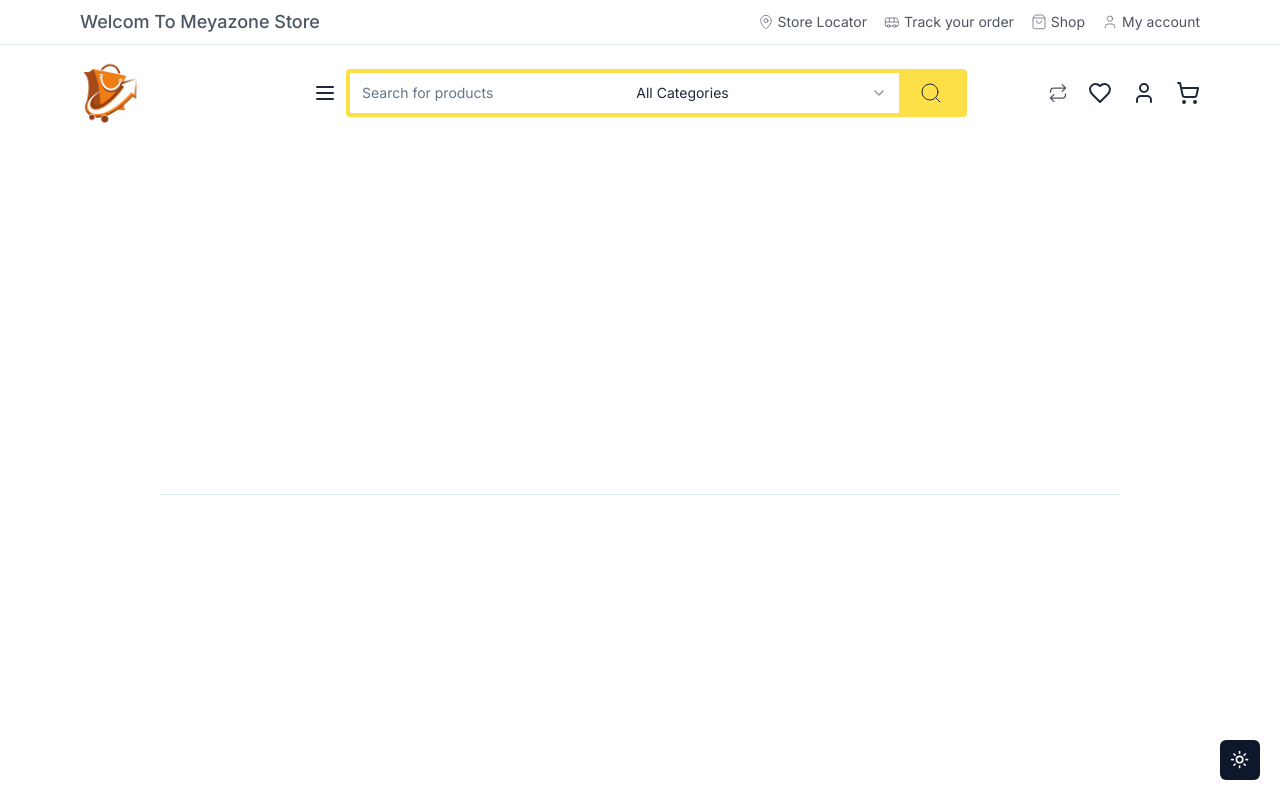
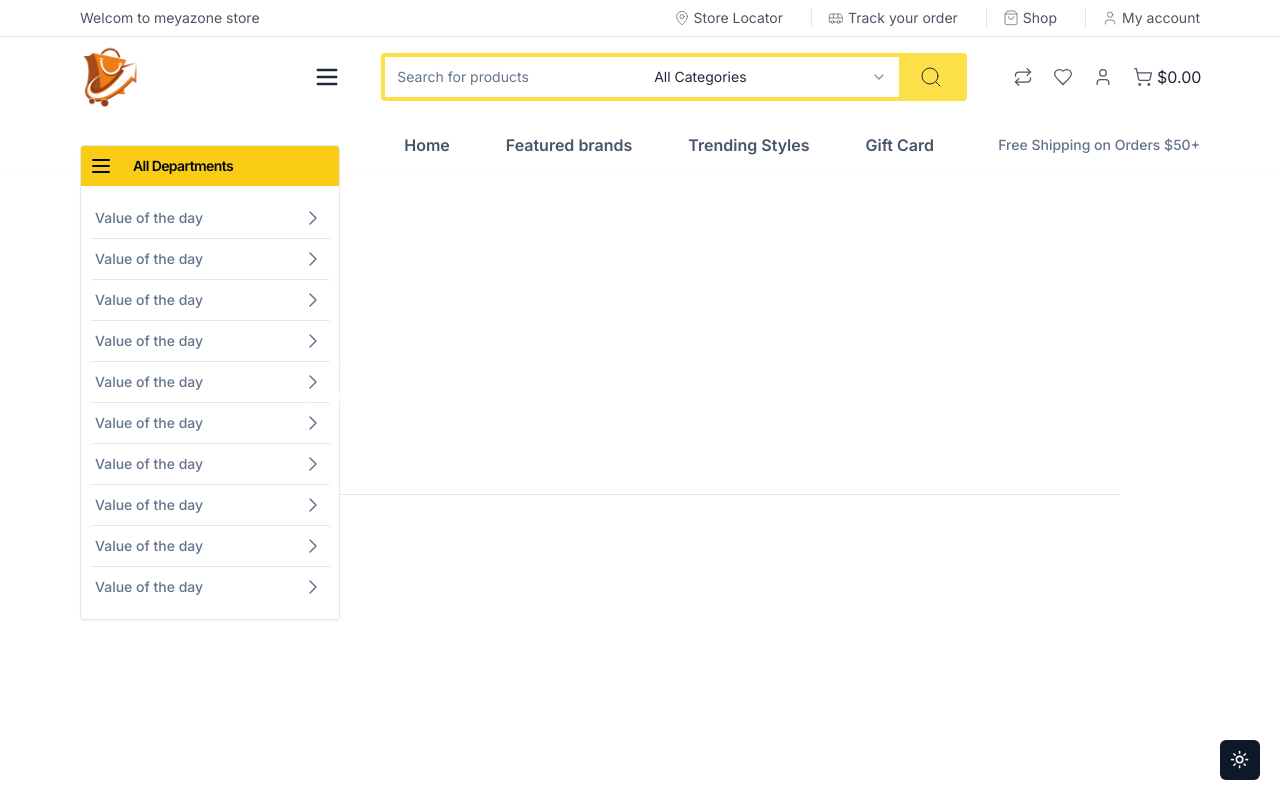
Before and after one commit to Mel-Turham/Meyazone, a Next.js app: page /contact in a window 1280 px wide. Built offline with nearby package versions, Linux system fonts and the light colour scheme.

Commit message:
feat(ui):nav bar component add

```diff
--- a/components/Navbar.tsx
+++ b/components/Navbar.tsx
@@ -4,6 +4,7 @@ import { Input } from '@/components/ui/input';
 import { Separator } from '@/components/ui/separator';
 import {
 	Bus,
+	ChevronRight,
 	Heart,
 	MapPin,
 	Menu,
@@ -32,39 +33,38 @@ import {
 	TooltipProvider,
 	TooltipTrigger,
 } from '@/components/ui/tooltip';
+import { Card, CardHeader, CardTitle, CardContent } from '@/components/ui/card';
 
 const Navbar = () => {
 	const { theme } = useTheme();
 	return (
-		<header className='w-full  fixed top-0  bg-white text-slate-800 dark:bg-slate-900 dark:text-white flex flex-col  h-18 '>
-			<div className='container flex items-center h-1/2 justify-between py-2'>
-				<span className='text-gray-600 text-lg capitalize font-medium'>
+		<header className='w-full  fixed top-0  bg-white text-slate-800 dark:bg-slate-950 dark:text-white flex flex-col shadow-sm shadow-slate-50 dark:shadow-gray-50'>
+			<div className='container flex items-center  justify-between py-2'>
+				<span className='text-gray-600 text-sm dark:text-gray-100  font-normal'>
 					Welcom to meyazone store
 				</span>
-				<div className='flex items-center space-x-2'>
-					<div className='flex items-center justify-center text-gray-600 text-sm gap-1 cursor-pointer '>
+				<div className='flex items-center space-x-3 divide-x'>
+					<div className='flex items-center justify-center text-gray-600 text-sm gap-1 cursor-pointer  dark:text-gray-100 pe-4'>
 						<MapPin className='w-4 h-4' strokeWidth={1} />
 						<span>Store Locator</span>
 					</div>
-					<Separator orientation='vertical' />
-					<div className='flex items-center text-gray-600 text-sm gap-1 justify-center  '>
+
+					<div className='flex items-center text-gray-600 text-sm gap-1 justify-center  dark:text-gray-100 px-4'>
 						<Bus className='w-4 h-4' strokeWidth={1} />
 						<span>Track your order</span>
 					</div>
-					<Separator orientation='vertical' />
-					<div className='flex items-center text-gray-600 text-sm gap-1 '>
+					<div className='flex items-center text-gray-600 text-sm gap-1 dark:text-gray-100 px-4'>
 						<ShoppingBag className='w-4 h-4' strokeWidth={1} />
 						<span>Shop</span>
 					</div>
-					<Separator orientation='vertical' />
-					<div className='flex items-center text-gray-600 text-sm gap-1 '>
+					<div className='flex items-center text-gray-600 text-sm gap-1 dark:text-gray-100 ps-4'>
 						<User className='w-4 h-4' strokeWidth={1} />
 						<span>My account</span>
 					</div>
 				</div>
 			</div>
 			<Separator />
-			<nav className='container flex items-center justify-between  py-4'>
+			<div className='container flex items-center justify-between  py-2 '>
 				<Link href='/' className='w-2/12'>
 					<Image
 						src={theme === 'light' ? '/logo-dark.png' : '/logo-white.png'}
@@ -77,8 +77,8 @@ const Navbar = () => {
 				</Link>
 
 				<div className='w-7/12 flex items-center gap-2 justify-between'>
-					<div>
-						<Menu />
+					<div className='mr-8 flex items-center justify-center'>
+						<Menu className='w-7 h-7 cursor-pointer' />
 					</div>
 					<form className='flex items-center w-[95%]  py-1 bg-yellow-300 ps-1 pe-6 rounded-sm'>
 						<Input
@@ -120,43 +120,175 @@ const Navbar = () => {
 						</button>
 					</form>
 				</div>
-				<div className='w-2/12 flex items-center justify-end gap-5'>
+				<div className='w-2/12 flex items-center between gap-5'>
 					<TooltipProvider>
 						<Tooltip>
 							<TooltipTrigger>
-								<Repeat strokeWidth={1.5} className='text-gray-600 w-5 h-5' />
+								<Repeat
+									strokeWidth={1.5}
+									className='text-gray-600 w-5 h-5 dark:text-gray-100'
+								/>
 							</TooltipTrigger>
-							<TooltipContent>
+							<TooltipContent side='bottom'>
 								<p>Compare</p>
 							</TooltipContent>
 						</Tooltip>
 						<Tooltip>
 							<TooltipTrigger>
-								<Heart />
+								<Heart
+									strokeWidth={1.5}
+									className='text-gray-600 w-5 h-5 dark:text-gray-100'
+								/>
 							</TooltipTrigger>
-							<TooltipContent>
+							<TooltipContent side='bottom'>
 								<p>Wishlist</p>
 							</TooltipContent>
 						</Tooltip>
 						<Tooltip>
 							<TooltipTrigger>
-								<User />
+								<User
+									strokeWidth={1.5}
+									className='text-gray-600 w-5 h-5 dark:text-gray-100'
+								/>
 							</TooltipTrigger>
-							<TooltipContent>
+							<TooltipContent side='bottom'>
 								<p>My Account</p>
 							</TooltipContent>
 						</Tooltip>
 						<Tooltip>
-							<TooltipTrigger>
-								<ShoppingCart />
+							<TooltipTrigger className='relative flex items-center gap-5'>
+								<ShoppingCart
+									strokeWidth={1.5}
+									className='text-gray-600 w-5 h-5 dark:text-gray-100'
+								/>
+								<span className='absolute -right-12'>$0.00</span>
 							</TooltipTrigger>
-							<TooltipContent>
+							<TooltipContent side='bottom'>
 								<p>Cart</p>
 							</TooltipContent>
 						</Tooltip>
 					</TooltipProvider>
 				</div>
-			</nav>
+			</div>
+
+			<div className='container flex items-center justify-between h-14 relative '>
+				<Card className='w-[260px] rounded-sm absolute top-7  left-20 overflow-hidden'>
+					<CardHeader className='bg-yellow-400 p-2'>
+						<CardTitle className='flex items-center'>
+							<div>
+								<Menu className='w-6 h-6' />
+							</div>
+							<span className='text-sm ml-5 font-semibold'>
+								All Departments
+							</span>
+						</CardTitle>
+					</CardHeader>
+					<CardContent className='divide-y spacey-1 py-3 px-2 rounded-none'>
+						<div className='flex items-center justify-between cursor-pointer hover:bg-blue-100 transition-all duration-300 ease-in-out py-2 px-1.5 rounded '>
+							<p className='text-muted-foreground text-sm font-medium'>
+								Value of the day
+							</p>
+							<ChevronRight
+								className='w-6 h-6 text-muted-foreground  '
+								strokeWidth={1.5}
+							/>
+						</div>
+						<div className='flex items-center justify-between cursor-pointer hover:bg-blue-100 transition-all duration-300 ease-in-out py-2 px-1.5 rounded '>
+							<p className='text-muted-foreground text-sm font-medium'>
+								Value of the day
+							</p>
+							<ChevronRight
+								className='w-6 h-6 text-muted-foreground  '
+								strokeWidth={1.5}
+							/>
+						</div>
+						<div className='flex items-center justify-between cursor-pointer hover:bg-blue-100 transition-all duration-300 ease-in-out py-2 px-1.5 rounded '>
+							<p className='text-muted-foreground text-sm font-medium'>
+								Value of the day
+							</p>
+							<ChevronRight
+								className='w-6 h-6 text-muted-foreground  '
+								strokeWidth={1.5}
+							/>
+						</div>
+						<div className='flex items-center justify-between cursor-pointer hover:bg-blue-100 transition-all duration-300 ease-in-out py-2 px-1.5 rounded '>
+							<p className='text-muted-foreground text-sm font-medium'>
+								Value of the day
+							</p>
+							<ChevronRight
+								className='w-6 h-6 text-muted-foreground  '
+								strokeWidth={1.5}
+							/>
+						</div>
+						<div className='flex items-center justify-between cursor-pointer hover:bg-blue-100 transition-all duration-300 ease-in-out py-2 px-1.5 rounded '>
+							<p className='text-muted-foreground text-sm font-medium'>
+								Value of the day
+							</p>
+							<ChevronRight
+								className='w-6 h-6 text-muted-foreground  '
+								strokeWidth={1.5}
+							/>
+						</div>
+						<div className='flex items-center justify-between cursor-pointer hover:bg-blue-100 transition-all duration-300 ease-in-out py-2 px-1.5 rounded '>
+							<p className='text-muted-foreground text-sm font-medium'>
+								Value of the day
+							</p>
+							<ChevronRight
+								className='w-6 h-6 text-muted-foreground  '
+								strokeWidth={1.5}
+							/>
+						</div>
+						<div className='flex items-center justify-between cursor-pointer hover:bg-blue-100 transition-all duration-300 ease-in-out py-2 px-1.5 rounded '>
+							<p className='text-muted-foreground text-sm font-medium'>
+								Value of the day
+							</p>
+							<ChevronRight
+								className='w-6 h-6 text-muted-foreground  '
+								strokeWidth={1.5}
+							/>
+						</div>
+						<div className='flex items-center justify-between cursor-pointer hover:bg-blue-100 transition-all duration-300 ease-in-out py-2 px-1.5 rounded '>
+							<p className='text-muted-foreground text-sm font-medium'>
+								Value of the day
+							</p>
+							<ChevronRight
+								className='w-6 h-6 text-muted-foreground  '
+								strokeWidth={1.5}
+							/>
+						</div>
+						<div className='flex items-center justify-between cursor-pointer hover:bg-blue-100 transition-all duration-300 ease-in-out py-2 px-1.5 rounded '>
+							<p className='text-muted-foreground text-sm font-medium'>
+								Value of the day
+							</p>
+							<ChevronRight
+								className='w-6 h-6 text-muted-foreground  '
+								strokeWidth={1.5}
+							/>
+						</div>
+						<div className='flex items-center justify-between cursor-pointer hover:bg-blue-100 transition-all duration-300 ease-in-out py-2 px-1.5 rounded '>
+							<p className='text-muted-foreground text-sm font-medium'>
+								Value of the day
+							</p>
+							<ChevronRight
+								className='w-6 h-6 text-muted-foreground  '
+								strokeWidth={1.5}
+							/>
+						</div>
+					</CardContent>
+				</Card>
+				<div className='w-[260px]'></div>
+				<nav className=' flex items-center'>
+					<ul className='flex items-center gap-10 text-slate-600 font-semibold dark:text-white'>
+						<li className='px-2'>Home</li>
+						<li className='px-2'>Featured brands</li>
+						<li className='px-2'>Trending Styles</li>
+						<li className='px-2'>Gift Card</li>
+					</ul>
+				</nav>
+				<small className='text-slate-500  font-medium leading-none dark:text-gray-100 text-sm'>
+					Free Shipping on Orders $50+
+				</small>
+			</div>
 		</header>
 	);
 };
--- /dev/null
+++ b/components/ui/card.tsx
@@ -0,0 +1,79 @@
+import * as React from "react"
+
+import { cn } from "@/lib/utils"
+
+const Card = React.forwardRef<
+  HTMLDivElement,
+  React.HTMLAttributes<HTMLDivElement>
+>(({ className, ...props }, ref) => (
+  <div
+    ref={ref}
+    className={cn(
+      "rounded-lg border bg-card text-card-foreground shadow-sm",
+      className
+    )}
+    {...props}
+  />
+))
+Card.displayName = "Card"
+
+const CardHeader = React.forwardRef<
+  HTMLDivElement,
+  React.HTMLAttributes<HTMLDivElement>
+>(({ className, ...props }, ref) => (
+  <div
+    ref={ref}
+    className={cn("flex flex-col space-y-1.5 p-6", className)}
+    {...props}
+  />
+))
+CardHeader.displayName = "CardHeader"
+
+const CardTitle = React.forwardRef<
+  HTMLParagraphElement,
+  React.HTMLAttributes<HTMLHeadingElement>
+>(({ className, ...props }, ref) => (
+  <h3
+    ref={ref}
+    className={cn(
+      "text-2xl font-semibold leading-none tracking-tight",
+      className
+    )}
+    {...props}
+  />
+))
+CardTitle.displayName = "CardTitle"
+
+const CardDescription = React.forwardRef<
+  HTMLParagraphElement,
+  React.HTMLAttributes<HTMLParagraphElement>
+>(({ className, ...props }, ref) => (
+  <p
+    ref={ref}
+    className={cn("text-sm text-muted-foreground", className)}
+    {...props}
+  />
+))
+CardDescription.displayName = "CardDescription"
+
+const CardContent = React.forwardRef<
+  HTMLDivElement,
+  React.HTMLAttributes<HTMLDivElement>
+>(({ className, ...props }, ref) => (
+  <div ref={ref} className={cn("p-6 pt-0", className)} {...props} />
+))
+CardContent.displayName = "CardContent"
+
+const CardFooter = React.forwardRef<
+  HTMLDivElement,
+  React.HTMLAttributes<HTMLDivElement>
+>(({ className, ...props }, ref) => (
+  <div
+    ref={ref}
+    className={cn("flex items-center p-6 pt-0", className)}
+    {...props}
+  />
+))
+CardFooter.displayName = "CardFooter"
+
+export { Card, CardHeader, CardFooter, CardTitle, CardDescription, CardContent }
```
